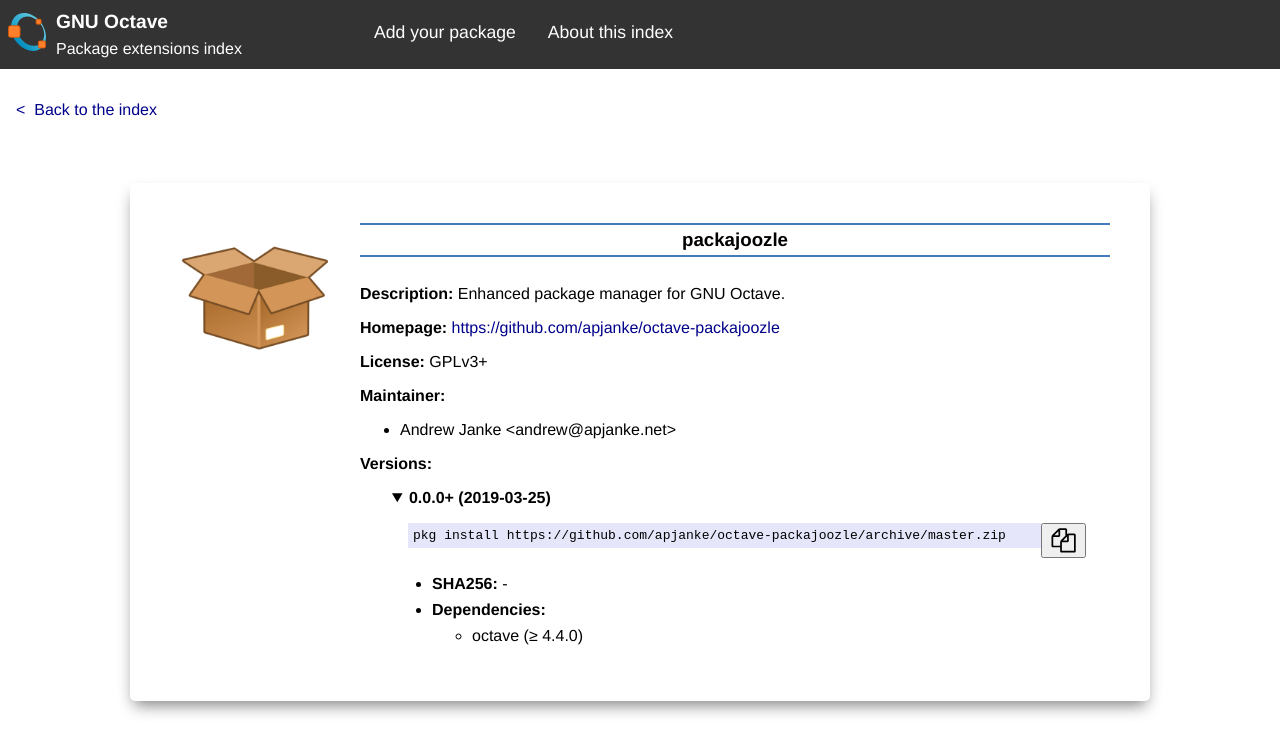
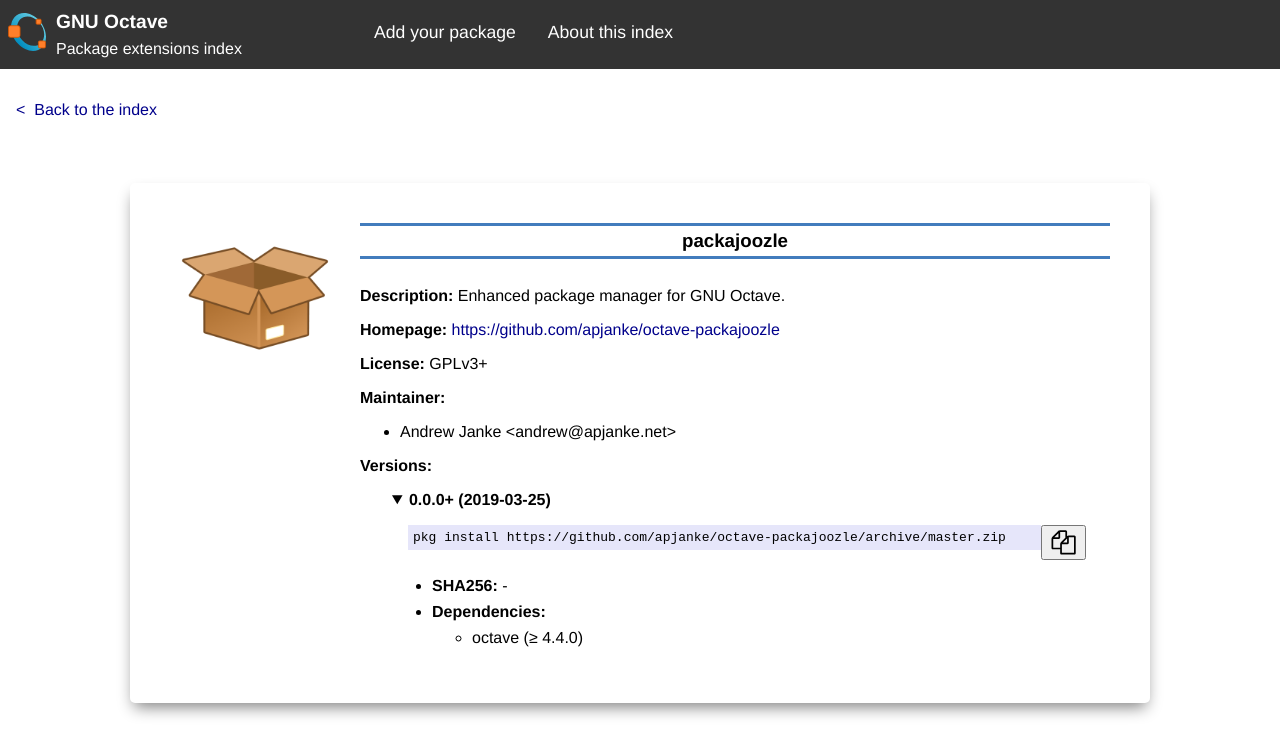
Before and after one commit to gnu-octave/packages, a Jekyll site: the page built from package/packajoozle.md, in a window 1280 px wide. Shown: the top 756 px of the page. Built offline with Jekyll 4.4.1, drawn with Linux system fonts in a browser that asks for light colours.

Commit message:
Small layout fix.

```diff
--- a/assets/style.scss
+++ b/assets/style.scss
@@ -92,8 +92,8 @@
 
 .package div h3
 {
-  border-top: 2px solid #427cbd;
-  border-bottom: 2px solid #427cbd;
+  border-top: 3px solid #427cbd;
+  border-bottom: 3px solid #427cbd;
   text-align: center;
   line-height: 30px;
   margin-bottom: 1.5em;
```
